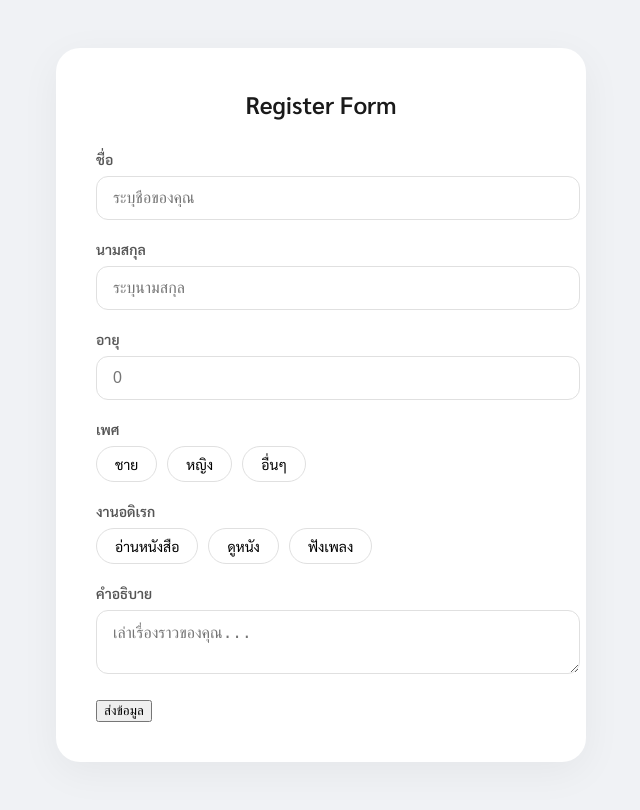
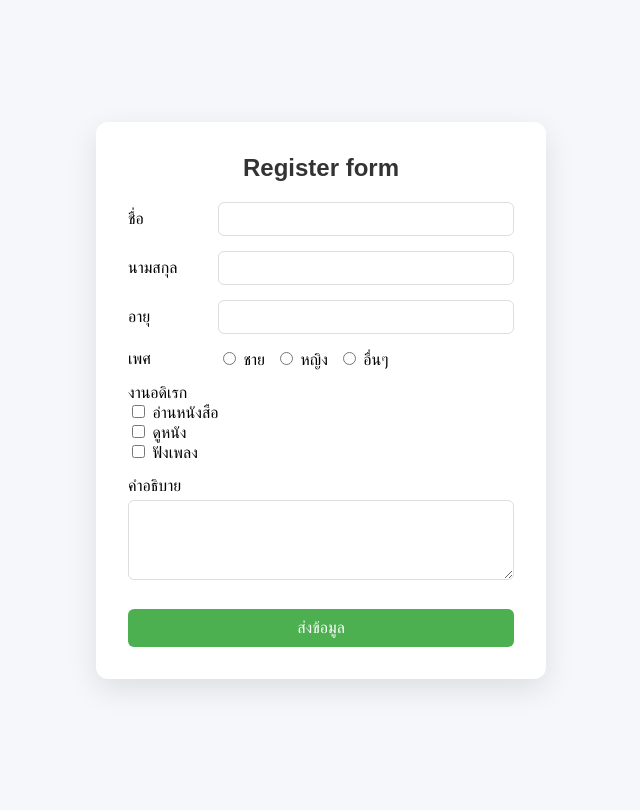
Before and after one commit to Boonyakorn48/241-820-2568, a PHP site: page / in a window 1280 px wide. Shown: the whole page, without its empty margins (319-959 px from the left). After the commit the page ends 689 px from the top, so only its background shows below. Run offline with PHP 8.4, Linux system fonts and the light colour scheme; some libraries are stand-ins or nearby versions; some web fonts are replaced.

Commit message:
Add files via upload

```diff
--- a/Frontend/index.html
+++ b/Frontend/index.html
@@ -1,67 +1,66 @@
 <!DOCTYPE html>
 <html lang="en">
 <head>
+
     <meta charset="UTF-8">
     <meta name="viewport" content="width=device-width, initial-scale=1.0">
-    <title>Premium Register Form</title>
+    <title>Document</title>
     <link rel="stylesheet" href="styles.css">
+
 </head>
 <body>
     <div class="container">
-        <div class="header">Register Form</div>
-
-        <div class="form-group">
+        <div class="header">
+            Register form
+        </div>
+        <div class="flex form-input">
             <div class="header-form">ชื่อ</div>
-            <input class="form-control" name="firstname" type="text" placeholder="ระบุชื่อของคุณ">
+            <input class="form" name="firstname" type="text">
         </div>
-
-        <div class="form-group">
+        <div class="flex form-input">
             <div class="header-form">นามสกุล</div>
-            <input class="form-control" name="lastname" type="text" placeholder="ระบุนามสกุล">
+            <input class="form" name="lastname" type="text">
         </div>
-
-        <div class="form-group">
+        <div class="flex form-input">
             <div class="header-form">อายุ</div>
-            <input class="form-control" name="age" type="number" min="0" max="100" placeholder="0">
+            <input class="form" name="age" type="number" min="0" max="100">
         </div>
-
-        <div class="form-group">
+        <div class="flex gender form-input">
             <div class="header-form">เพศ</div>
-            <div class="selection-group">
-                <input type="radio" name="gender" value="ชาย" id="male">
-                <label for="male">ชาย</label>
-
-                <input type="radio" name="gender" value="หญิง" id="female">
-                <label for="female">หญิง</label>
-
-                <input type="radio" name="gender" value="อื่นๆ" id="other">
-                <label for="other">อื่นๆ</label>
+            <div class="flex">
+                <div>
+                    <input name="gender" type="radio" value="ชาย"> ชาย
+                </div>
+                <div>
+                    <input name="gender" type="radio" value="หญิง"> หญิง
+                </div>
+                <div>
+                    <input name="gender" type="radio" value="อื่นๆ"> อื่นๆ
+                </div>
             </div>
         </div>
-
-        <div class="form-group">
-            <div class="header-form">งานอดิเรก</div>
-            <div class="selection-group">
-                <input type="checkbox" name="interest" value="อ่านหนังสือ" id="read">
-                <label for="read">อ่านหนังสือ</label>
-
-                <input type="checkbox" name="interest" value="ดูหนัง" id="movie">
-                <label for="movie">ดูหนัง</label>
-
-                <input type="checkbox" name="interest" value="ฟังเพลง" id="music">
-                <label for="music">ฟังเพลง</label>
+        <div class="form-input">
+            งานอดิเรก
+            <div>
+                <input name="interests" type="checkbox" value="อ่านหนังสือ"> อ่านหนังสือ
+            </div>
+            <div>
+                <input name="interests" type="checkbox" value="ดูหนัง"> ดูหนัง
+            </div>
+            <div>
+                <input name="interests" type="checkbox" value="ฟังเพลง"> ฟังเพลง
             </div>
         </div>
-
-        <div class="form-group">
-            <div class="header-form">คำอธิบาย</div>
-            <textarea class="form-control" name="description" placeholder="เล่าเรื่องราวของคุณ..."></textarea>
+        <div class="form-input">
+            คำอธิบาย
+            <textarea name="description"></textarea>
         </div>
-
+        <div id = "message" class="message "></div>
         <div class="center">
             <button onclick="submitData()" class="button">ส่งข้อมูล</button>
         </div>
     </div>
+    <script src="https://cdn.jsdelivr.net/npm/axios@1.13.2/dist/axios.min.js"></script>
     <script src="index.js"></script>
 </body>
 </html>
--- a/Frontend/index.js
+++ b/Frontend/index.js
@@ -1,28 +1,40 @@
-function summiData(){
-    let fristNameDom = document.querySelector('input[name=fristName]');
-    let lastNameDom = document.querySelector('input[name=lastname]');
-    let ageDom = document.querySelector('input[name=age]');
+const submitData  = async () => {
+    let firstNameDOM = document.querySelector('input[name=firstname]');
+    let lastNameDOM = document.querySelector('input[name=lastname]');
+    let ageDOM = document.querySelector('input[name=age]');
     let genderDOM = document.querySelector('input[name=gender]:checked');
-    let interestsDOMs = document.querySelectorAll('input[name=interests]:checked')
+    let interestDOMs = document.querySelectorAll('input[name=interests]:checked');
     let descriptionDOM = document.querySelector('textarea[name=description]');
 
+    let messageDOM = document.getElementById('message');
+    try {
+        let interest = ''
+        for (let i = 0; i < interestDOMs.length; i++) {
+            interest += interestDOMs[i].value
+            if (i != interestDOMs.length - 1) {
+             interest += ','
+            }
+         }
 
-    let interest = ''
-    for (let i = 0; i < interestsDOMs.length; i++){
-        interest += interestsDOMs[i].value
-        if (i != interestsDOMs.length - 1){
-            interest += ','
+        let userData ={
+            firstName: firstNameDOM.value,
+            lastName: lastNameDOM.value,
+            age: ageDOM.value,
+            gender: genderDOM.value,
+            description: descriptionDOM.value,
+            interests: interest
         }
+
+        const response = await axios.post('http://localhost:8000/users', userData)
+        console.log('response', response.data);
+        messageDOM.innerText = 'บันทึกข้อมูลสำเร็จ'
+        messageDOM.className = 'message succes'
+    } catch (error) {
+        if (error.response) {
+            console.log('Error response', error.response.data.message);
+        }
+        messageDOM.innerText = 'การบันทึกข้อมูลผิดพลาด: '
+        messageDOM.className = 'message danger'
     }
-
-    let userData = {
-        fristName: fristNameDom.value,
-        lastName: lastNameDom.value,
-        age: ageDom.value,
-        gender: genderDOM.value,
-        descriptionDOM: descriptionDOM.value,
-        interest: interest
-
-    }
-    console.log('submit data',userData);
+     console.log('submitData', userData);
 }
--- a/Frontend/styles.css
+++ b/Frontend/styles.css
@@ -1,100 +1,116 @@
-@import url('https://fonts.googleapis.com/css2?family=Sarabun:wght@300;400;600&display=swap');
+/* 1. ดึง Font จากโฟลเดอร์ Kanit ที่อยู่ด้านนอก */
+@font-face {
+    font-family: 'Kanit';
+    /* ../ หมายถึงถอยออกจากโฟลเดอร์ Frontend 1 ชั้น */
+    src: url('../Kanit/Kanit-Regular.ttf') format('truetype');
+    font-weight: normal;
+    font-style: normal;
+}
+
+@font-face {
+    font-family: 'Kanit';
+    src: url('../Kanit/Kanit-Bold.ttf') format('truetype');
+    font-weight: bold;
+    font-style: normal;
+}
+
+/* 2. ตั้งค่าพื้นฐานและ Layout */
+* {
+    box-sizing: border-box;
+    font-family: 'Kanit', sans-serif;
+}
+
+
 
 body {
-    background: #f0f2f5;
-    font-family: 'Sarabun', sans-serif;
+    background-color: #f5f7fa;
+    margin: 0;
     display: flex;
     justify-content: center;
-    padding: 40px 20px;
+    align-items: center;
+    min-height: 100vh;
 }
 
+/* 3. ตกแต่งฟอร์มให้ดูดี */
 .container {
-    background: #fff;
-    padding: 40px;
-    border-radius: 24px;
-    box-shadow: 0 10px 40px rgba(0,0,0,0.05);
+    background: #ffffff;
+    padding: 2rem;
+    border-radius: 12px;
+    box-shadow: 0 10px 30px rgba(0, 0, 0, 0.1);
     width: 100%;
     max-width: 450px;
 }
 
 .header {
     font-size: 24px;
-    font-weight: 600;
+    font-weight: bold;
     text-align: center;
-    margin-bottom: 30px;
-    color: #1a1a1a;
+    margin-bottom: 20px;
+    color: #333;
 }
 
-.form-group {
-    margin-bottom: 20px;
+.flex {
+    display: flex;
+    align-items: center;
+    gap: 10px;
+}
+
+.form-input {
+    margin-bottom: 15px;
 }
 
 .header-form {
-    font-size: 14px;
-    font-weight: 600;
-    color: #555;
-    margin-bottom: 8px;
+    min-width: 80px;
+    font-weight: 500;
 }
 
-/* ช่องกรอกข้อความ */
-.form-control {
-    width: 100%;
-    padding: 12px 16px;
-    border: 1px solid #e0e0e0;
-    border-radius: 12px;
-    font-size: 16px;
-    transition: 0.3s;
-    outline: none;
+.form, textarea {
+    flex: 1;
+    padding: 8px 12px;
+    border: 1px solid #ddd;
+    border-radius: 6px;
+    font-size: 14px;
 }
 
-.form-control:focus {
-    border-color: #6c5ce7;
-    box-shadow: 0 0 0 4px rgba(108, 92, 231, 0.1);
+textarea {
+    width: 100%;
+    height: 80px;
+    margin-top: 5px;
 }
 
-/* สไตล์ปุ่มเลือก (Radio/Checkbox) */
-.selection-group {
-    display: flex;
-    gap: 10px;
-    flex-wrap: wrap;
+.message {
+    background-color: #333;
+    padding: 10px;
+    border-radius: 6px;
+    margin-bottom: 15px;
+    display: none;
 }
 
-.selection-group input {
-    display: none; /* ซ่อนปุ่มจริง */
+.message.success {
+    background-color: #45a049;
+    color: #ddd;
+    display: block
 }
 
-.selection-group label {
-    padding: 8px 18px;
-    border: 1px solid #e0e0e0;
-    border-radius: 100px;
-    cursor: pointer;
-    font-size: 14px;
-    transition: 0.3s;
-    background: #fff;
+.message.danger {
+    background-color: red;
+    color: #ddd;
+    display: block
 }
 
-.selection-group input:checked + label {
-    background: #6c5ce7;
-    color: #fff;
-    border-color: #6c5ce7;
-    box-shadow: 0 4px 10px rgba(108, 92, 231, 0.2);
-}
-
-/* ปุ่มส่งข้อมูล */
-.button-submit {
+.button {
     width: 100%;
-    background: #6c5ce7;
+    padding: 10px;
+    background-color: #4CAF50;
     color: white;
-    padding: 14px;
     border: none;
-    border-radius: 12px;
+    border-radius: 6px;
     font-size: 16px;
-    font-weight: 600;
     cursor: pointer;
+    margin-top: 10px;
     transition: 0.3s;
 }
 
-.button-submit:hover {
-    background: #5b4bc4;
-    transform: translateY(-2px);
+.button:hover {
+    background-color: #45a049;
 }
```
Also changed, not shown: Frontend/connect.html (added, +19 -0 lines).
